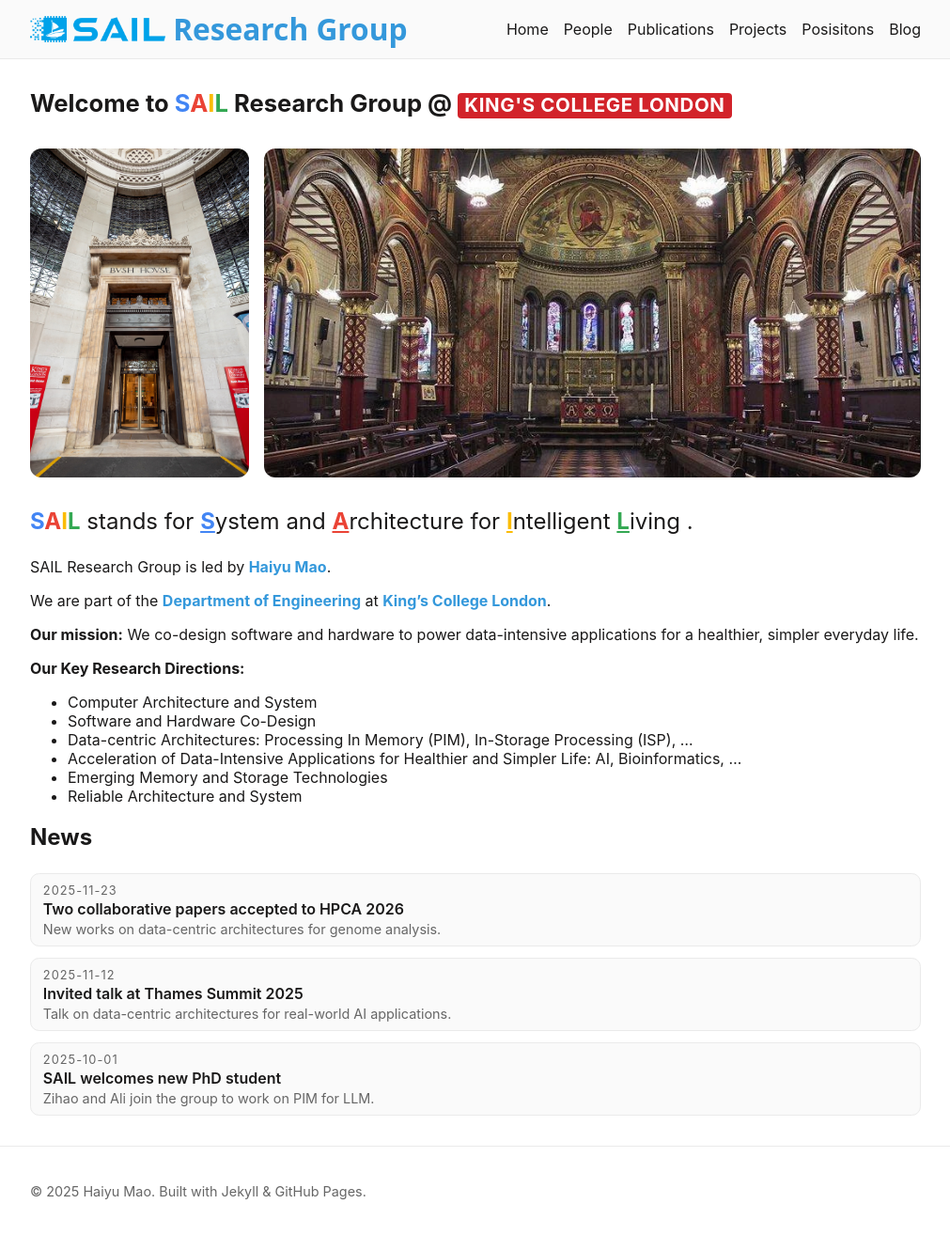
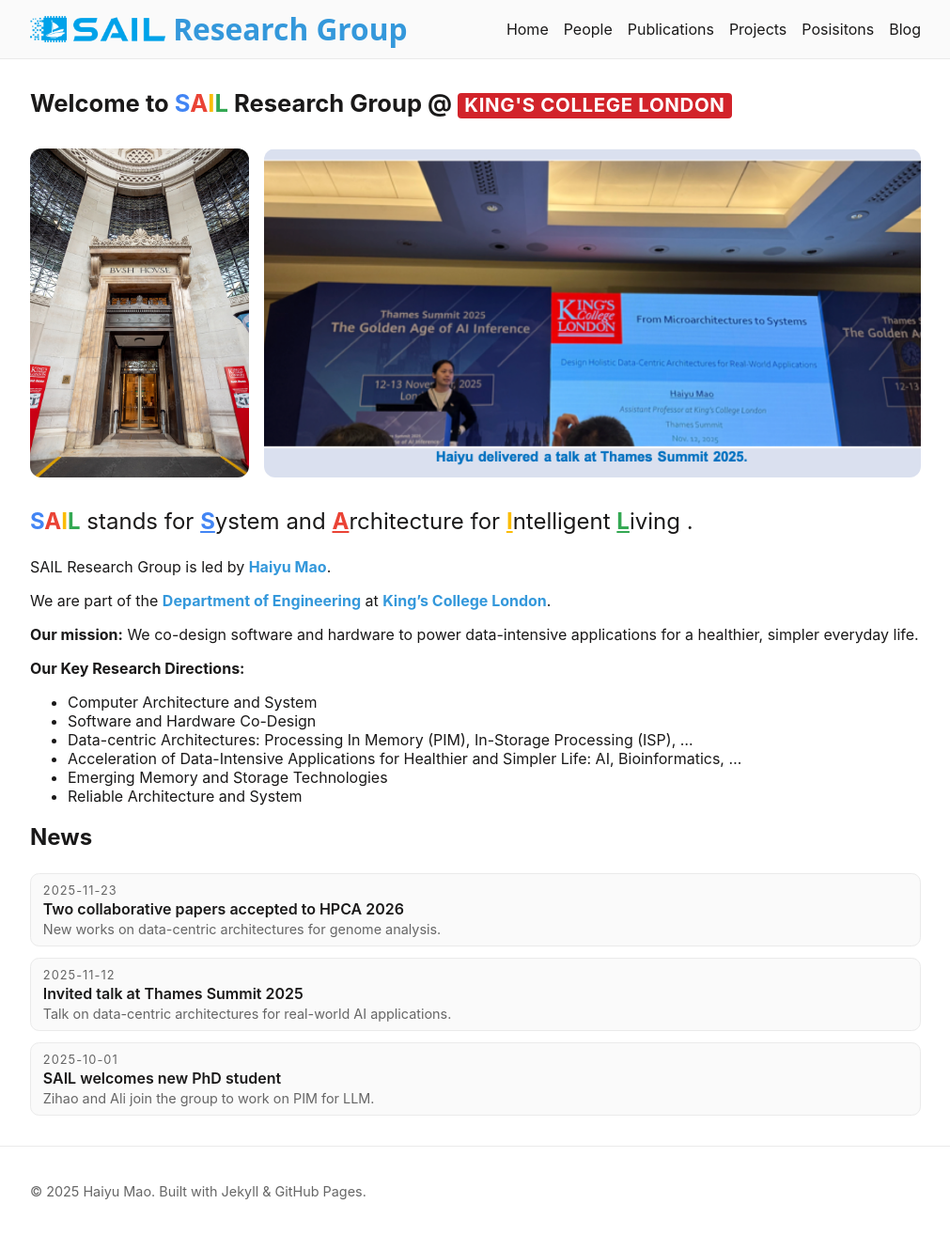
Before and after one commit to sail-research-group/sail-homepage, a Jekyll site: the page built from index.md, in a window 1280 px wide. Shown: the whole page at 94% size, without its empty margins (134-1145 px from the left). Built offline with Jekyll 4.4.1, drawn with Linux system fonts in a browser that asks for light colours.

Commit message:
Update pics

```diff
--- a/index.md
+++ b/index.md
@@ -14,6 +14,12 @@
 
 <!-- PICTURE GALLERY -->
 
+{% assign gallery_files = site.static_files
+     | where_exp: "file", "file.path contains '/assets/img/gallery/'"
+     | where_exp: "file", "file.name != 'static.jpg'"
+     | sort: "name"
+     | reverse %}
+
 <div class="sail-gallery">
   <div class="sail-gallery-static">
     <img
@@ -25,7 +31,11 @@
   <div class="sail-gallery-rotating">
     <img
       id="sail-rotating-image"
-      src="{{ '/assets/img/gallery/slide1.png' | relative_url }}"
+      src="{% if gallery_files.size > 0 %}
+             {{ gallery_files[0].path | relative_url }}
+           {% else %}
+             {{ '/assets/img/gallery/static.jpg' | relative_url }}
+           {% endif %}"
       alt="SAIL research gallery"
     >
   </div>
@@ -33,24 +43,28 @@
 
 <script>
   (function() {
-    // List of rotating images (add/remove as you like)
     const images = [
-      "{{ '/assets/img/gallery/slide1.png' | relative_url }}",
-      "{{ '/assets/img/gallery/slide2.jpg' | relative_url }}"
+      {% for f in gallery_files %}
+        "{{ f.path | relative_url }}"{% unless forloop.last %},{% endunless %}
+      {% endfor %}
     ];
 
     const imgEl = document.getElementById('sail-rotating-image');
     let index = 0;
 
     function showNextImage() {
+      if (images.length === 0) return;
       index = (index + 1) % images.length;
       imgEl.src = images[index];
     }
 
-    // Change image every 2000 ms (2 seconds)
-    setInterval(showNextImage, 2000);
+    if (images.length > 0) {
+      // already showing images[0] (newest) via the HTML src
+      setInterval(showNextImage, 2000);
+    }
   })();
 </script>
+
 
 <p class="sail-explainer">
   <span class="sail-word sail-logo">
```
Also changed, not shown: assets/img/gallery/20251124.png (added), assets/img/gallery/slide1.jpg (deleted), assets/img/gallery/slide1.png (deleted), assets/img/gallery/slide2.jpg (deleted), assets/img/gallery/slide3.jpg (deleted), assets/img/gallery/slide4.jpg (deleted), 12 other files.
